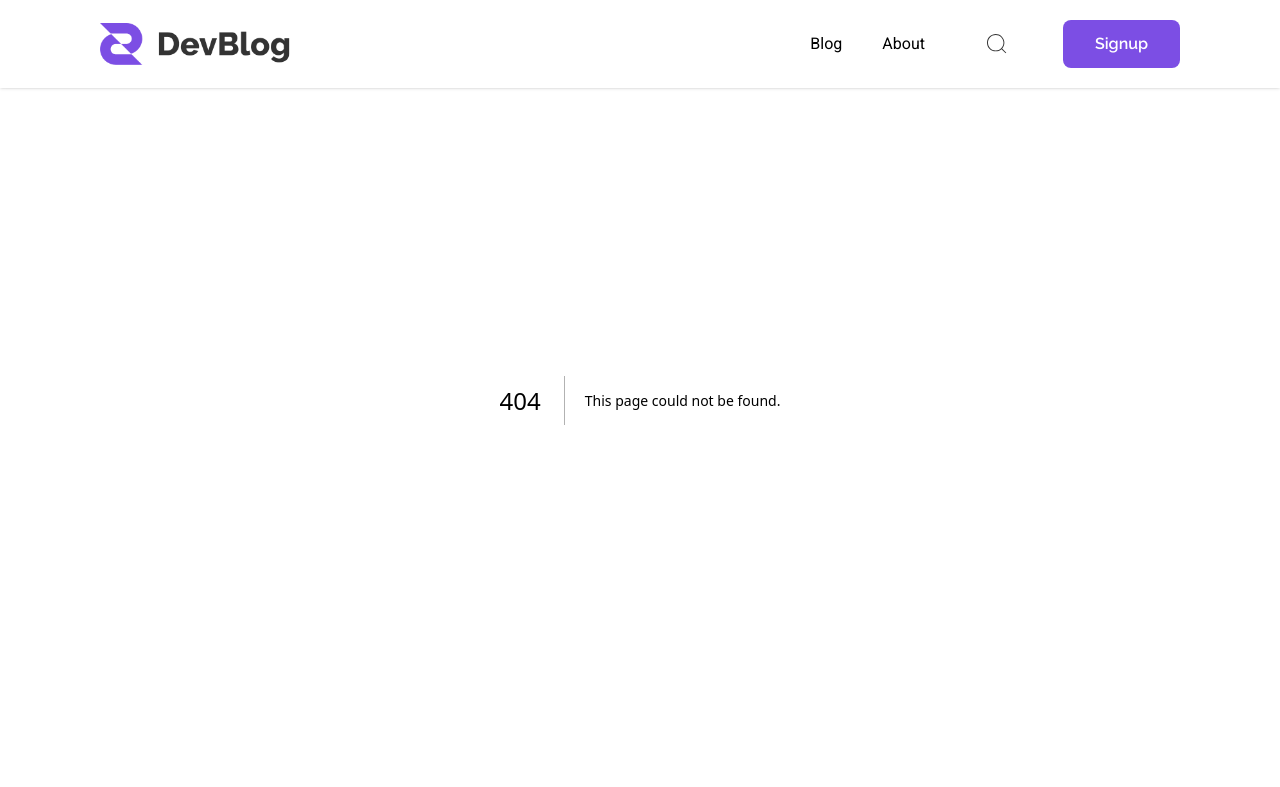
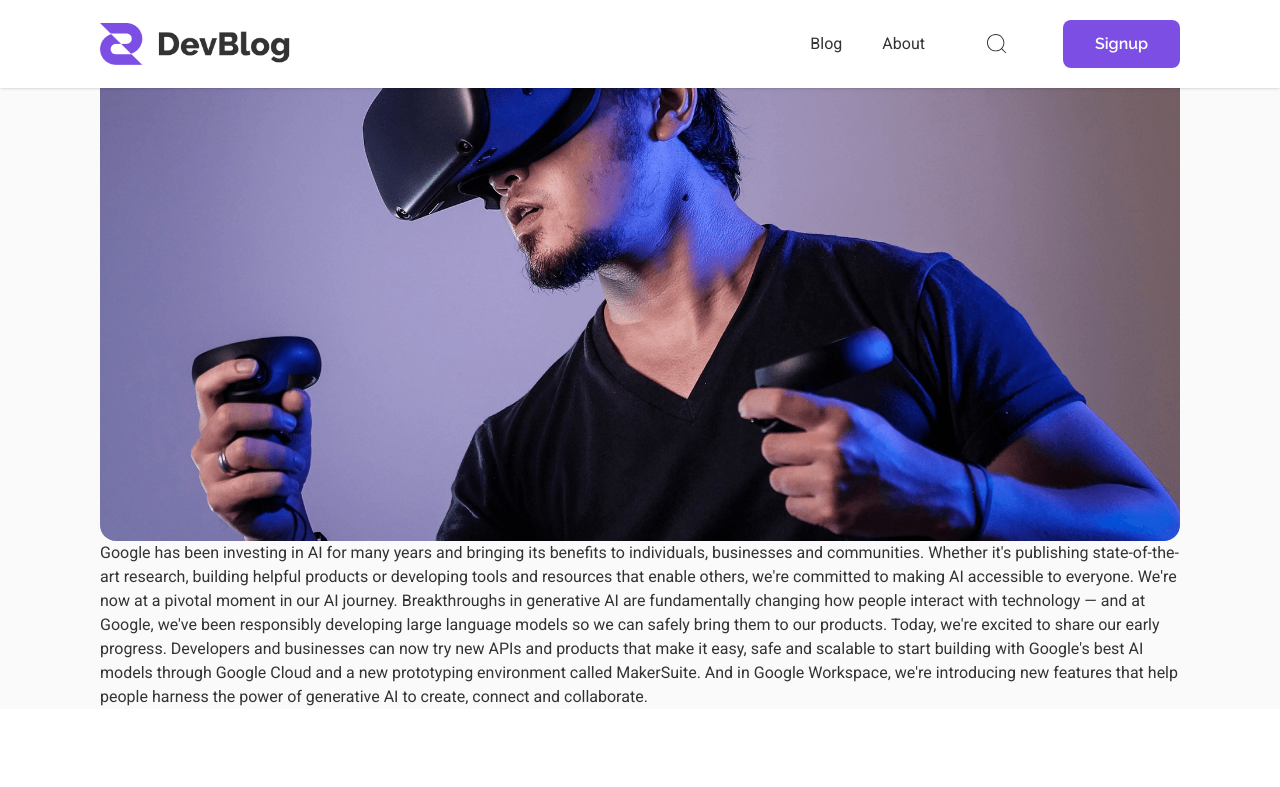
Before and after one commit to sachingour007/devblog-project, a Next.js app: page /blogs/1 in a window 1280 px wide. Before the commit this address had no page. Shown: the top 787 px of the page. Built offline with nearby package versions, Linux system fonts and the light colour scheme.

Commit message:
model creates

```diff
--- a/src/app/api/auth/getProfile/route.ts
+++ b/src/app/api/auth/getProfile/route.ts
@@ -1,5 +1,5 @@
 import { connectDB } from "@/lib/db";
-import User from "@/models/user";
+import User from "@/models/user.model";
 import jwt from "jsonwebtoken";
 
 type JwtPayloadType = {
--- a/src/app/api/auth/login/route.ts
+++ b/src/app/api/auth/login/route.ts
@@ -1,5 +1,5 @@
 import { connectDB } from "@/lib/db";
-import User from "@/models/user";
+import User from "@/models/user.model";
 import bcrypt from "bcryptjs";
 import { request } from "https";
 import jwt from "jsonwebtoken";
--- a/src/app/api/auth/signup/route.ts
+++ b/src/app/api/auth/signup/route.ts
@@ -1,5 +1,5 @@
 import { connectDB } from "@/lib/db";
-import User from "@/models/user";
+import User from "@/models/user.model";
 import bcrypt from "bcryptjs";
 import jwt from "jsonwebtoken";
 
--- /dev/null
+++ b/src/app/api/blogs/route.ts
@@ -0,0 +1,39 @@
+import { connectDB } from "@/lib/db";
+
+export async function POST(req: Request) {
+	try {
+		await connectDB();
+		const {
+			postType,
+			featuredImage,
+			bannerImage,
+			mblImage,
+			title,
+			slug,
+			category,
+			content,
+		} = await req.json();
+
+		const fields = [
+			postType,
+			featuredImage,
+			bannerImage,
+			mblImage,
+			title,
+			slug,
+			category,
+			content,
+		];
+
+		const isEmpty = fields.some((field) => !field);
+
+		if (isEmpty) {
+			return Response.json(
+				{ message: "All fields are required" },
+				{ status: 400 },
+			);
+		}
+
+
+	} catch (error) {}
+}
--- /dev/null
+++ b/src/app/blogs/[slug]/page.tsx
@@ -0,0 +1,56 @@
+import Image from "next/image";
+import React from "react";
+
+const page = () => {
+	return (
+		<section>
+			<div className="wrapper">
+				<div>
+					<div className="flex items-center gap-2">
+						<span className="font-bold text-[12px] leading-[100%] text-bgBlack">
+							Travel
+						</span>
+						<span className="font-bold text-[12px] leading-[100%] text-lightGray">
+							13 March 2023
+						</span>
+					</div>
+					<h1>
+						How to make a Game look more attractive with New VR & AI
+						Technology
+					</h1>
+					<div className="rounded-2xl overflow-hidden">
+						<Image
+							src="/heilight-banner.webp"
+							alt=""
+							width={1232}
+							height={608}
+							loading="eager"
+							className="w-full h-auto"
+						/>
+					</div>
+					<p>
+						Google has been investing in AI for many years and bringing
+						its benefits to individuals, businesses and communities.
+						Whether it's publishing state-of-the-art research, building
+						helpful products or developing tools and resources that enable
+						others, we're committed to making AI accessible to everyone.
+						We're now at a pivotal moment in our AI journey. Breakthroughs
+						in generative AI are fundamentally changing how people
+						interact with technology — and at Google, we've been
+						responsibly developing large language models so we can safely
+						bring them to our products. Today, we're excited to share our
+						early progress. Developers and businesses can now try new APIs
+						and products that make it easy, safe and scalable to start
+						building with Google's best AI models through Google Cloud and
+						a new prototyping environment called MakerSuite. And in Google
+						Workspace, we're introducing new features that help people
+						harness the power of generative AI to create, connect and
+						collaborate.
+					</p>
+				</div>
+			</div>
+		</section>
+	);
+};
+
+export default page;
--- /dev/null
+++ b/src/app/blogs/page.tsx
@@ -0,0 +1,40 @@
+import BlogCard from "@/components/BlogCard";
+import React from "react";
+
+const page = () => {
+	return (
+		<>
+			<section className="pt-28 md:pt-32 xl:pt-44 mb-11 md:mb-20 xl:mb-25">
+				<div className="wrapper flexProperty flex-col">
+					<h4 className="font-raleway uppercase font-bold font16 leading-[150%] tracking-widest text-darkGray">
+						Our Blogs
+					</h4>
+					<h1 className="font-raleway font-bold text-[24px] sm:font48 text-bgBlack leading-[100%] my-4 md:my-6">
+						Find our all blogs from here
+					</h1>
+					<p className="font16 text-darkGray leading-[150%] max-w-full md:max-w-3/4 xl:max-w-1/2 text-center ">
+						our blogs are written from very research and well known
+						writers so that we can provide you the best blogs and articles
+						for you to read them all along
+					</p>
+				</div>
+			</section>
+			<section className="bottomMargin">
+				<div className="wrapper grid grid-cols-1 lg:grid-cols-3 gap-x-4 gap-y-10">
+					<BlogCard />
+					<BlogCard />
+					<BlogCard />
+					<BlogCard />
+					<BlogCard />
+					<BlogCard />
+					<BlogCard />
+					<BlogCard />
+					<BlogCard />
+					<BlogCard />
+				</div>
+			</section>
+		</>
+	);
+};
+
+export default page;
--- a/src/components/Footer.tsx
+++ b/src/components/Footer.tsx
@@ -20,7 +20,6 @@ const Footer = () => {
 							width={150}
 							height={43}
 							style={{ width: "100%", height: "auto" }}
-							className="w-10 h-10 object-contain"
 						/>
 					</div>
 				</div>
--- a/src/components/Navbar.tsx
+++ b/src/components/Navbar.tsx
@@ -19,7 +19,7 @@ const Navbar = () => {
 				{/* Desktop Menu */}
 				<ul className="hidden md:flex items-center gap-10">
 					<li>
-						<Link href="/blog">Blog</Link>
+						<Link href="/blogs">Blog</Link>
 					</li>
 					<li>
 						<Link href="/about">About</Link>
--- /dev/null
+++ b/src/models/blog.model.ts
@@ -0,0 +1,81 @@
+import mongoose, { Schema, models, model, Document, Types } from "mongoose";
+
+export interface IBlog extends Document {
+	postType: "featured" | "highlight" | "normal";
+	featuredImage: string;
+	bannerImage: string;
+	mblImage: string;
+	title: string;
+	slug: string;
+	category: string;
+	content: string;
+	author: Types.ObjectId;
+	createdAt: Date;
+	updatedAt: Date;
+}
+
+const blogSchema = new Schema(
+	{
+		postType: {
+			type: String,
+			enum: ["featured", "highlight", "normal"],
+			default: "normal",
+			trim: true,
+			required: true,
+		},
+		featuredImage: {
+			type: String,
+			trim: true,
+			required: true,
+		},
+		bannerImage: {
+			type: String,
+			trim: true,
+			required: true,
+		},
+		mblImage: {
+			type: String,
+			trim: true,
+			required: true,
+		},
+		title: {
+			type: String,
+			trim: true,
+			required: [true, "Title is required"],
+			minlength: [10, "Title min 10 characters"],
+			maxlength: [100, "Title cannot exceed 100 characters"],
+		},
+		date: {
+			type: String,
+			required: [true, "Date is required"],
+		},
+		slug: {
+			type: String,
+			required: true,
+			trim: true,
+			unique: true,
+		},
+		category: {
+			type: String,
+			required: true,
+			trim: true,
+		},
+		content: {
+			type: String,
+			trim: true,
+			required: [true, "Description is required"],
+		},
+		author: {
+			type: mongoose.Schema.Types.ObjectId,
+			ref: "User",
+			required: true,
+		},
+	},
+	{
+		timestamps: true,
+	},
+);
+
+const Blog = models.Blog || model("Blog", blogSchema);
+
+export default Blog;
--- a/src/models/user.ts
+++ b/src/models/user.model.ts
@@ -1,4 +1,4 @@
-import { Schema, models, model } from "mongoose";
+import { Schema, models, model, } from "mongoose";
 
 const userSchema = new Schema(
 	{
```
